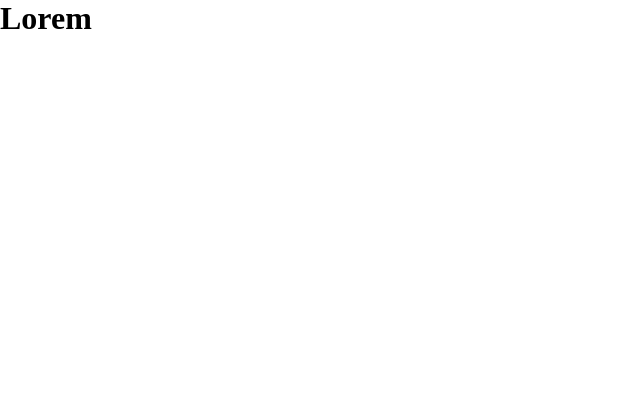
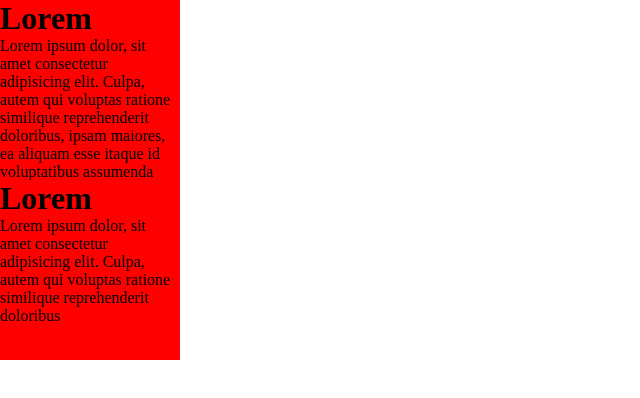
Before and after one commit to dednascimento/estudos_dev_br, a plain HTML site: page estudos_web/css/boxmodel/index.html in a window 1280 px wide. Shown: the whole page, without its empty margins (0-640 px from the left). Drawn offline with Linux system fonts and the light colour scheme.

Commit message:
Conclusão aula sobre Box-Model

```diff
--- a/estudos_web/css/boxmodel/assets/css/style.css
+++ b/estudos_web/css/boxmodel/assets/css/style.css
@@ -2,3 +2,26 @@
     margin: 0;
     padding: 0;
 }
+
+.texto {
+    box-sizing:content-box;
+    background-color: red;
+    display: block;
+    width: 180px;
+    max-width: 600px;
+    height: 180px;
+    max-height: 600px;
+    overflow-y: auto;
+}
+
+/*  Max-width é a proporção máxima de tall conteúdo selecionado, assim se o monitor for maior, não terá risco de ultrapassar e ficar algo desorganizado */
+
+/* Já o box-sizing é a propriedade responsável por definir se o max-sizing irá contabilizar para quais determinados atributos do contéudo
+
+Box-sizing: border-box (Contéudo + Borda)
+max-width: (Limite dos dois, automaticamente a borda não irá crescer mais do que o max-width)
+
+Padding-box (Conteudo + Padding)
+Content-box é o padrão (Somente conteúdo)
+
+*/
--- a/estudos_web/css/boxmodel/index.html
+++ b/estudos_web/css/boxmodel/index.html
@@ -7,6 +7,13 @@
     <title>Pseudoclasses</title>
 </head>
 <body>
-    <h1>Lorem</h1>
+    <div class="texto">
+        <h1>Lorem</h1>
+        <p>Lorem ipsum dolor, sit amet consectetur adipisicing elit. Culpa, autem qui voluptas ratione similique reprehenderit doloribus, ipsam maiores, ea aliquam esse itaque id voluptatibus assumenda ipsa neque placeat dolore cum? wsfwf</p>
+    </div>
+    <div class="texto">
+        <h1>Lorem</h1>
+        <p>Lorem ipsum dolor, sit amet consectetur adipisicing elit. Culpa, autem qui voluptas ratione similique reprehenderit doloribus</p>
+    </div>
 </body>
 </html>
```
Also changed, not shown: estudos_web/projetos/ingles/index.html (renamed from estudos_web/ingles/index.html), estudos_web/projetos/wikipedia/index.html (renamed from estudos_web/wikipedia/index.html), estudos_web/projetos/wikipedia/style.css (renamed from estudos_web/wikipedia/style.css).
